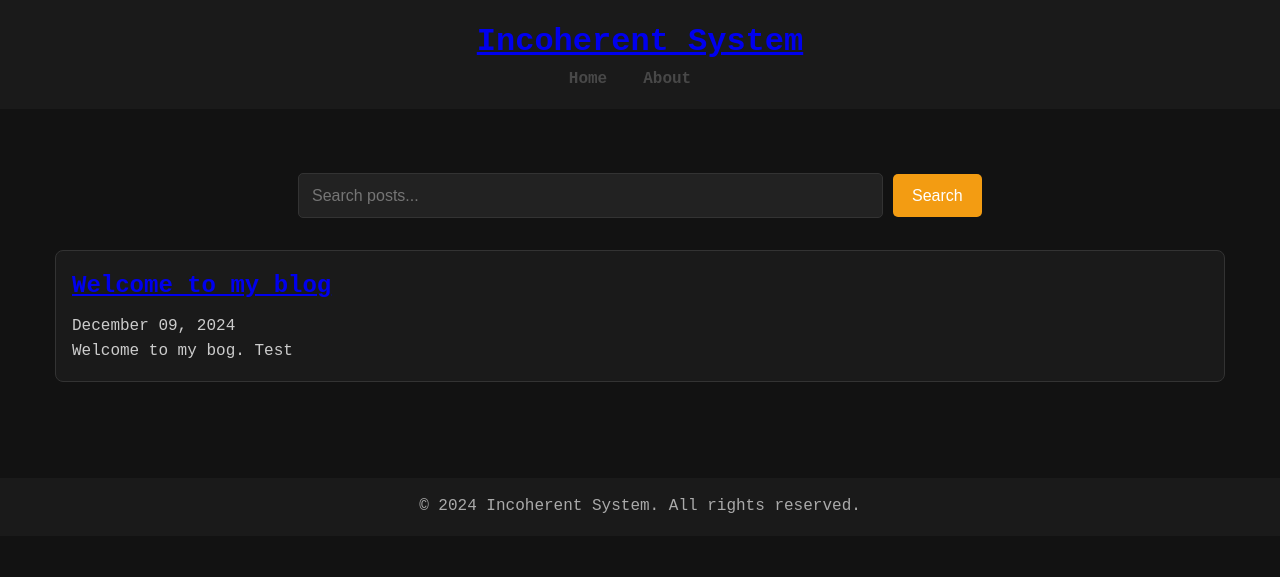
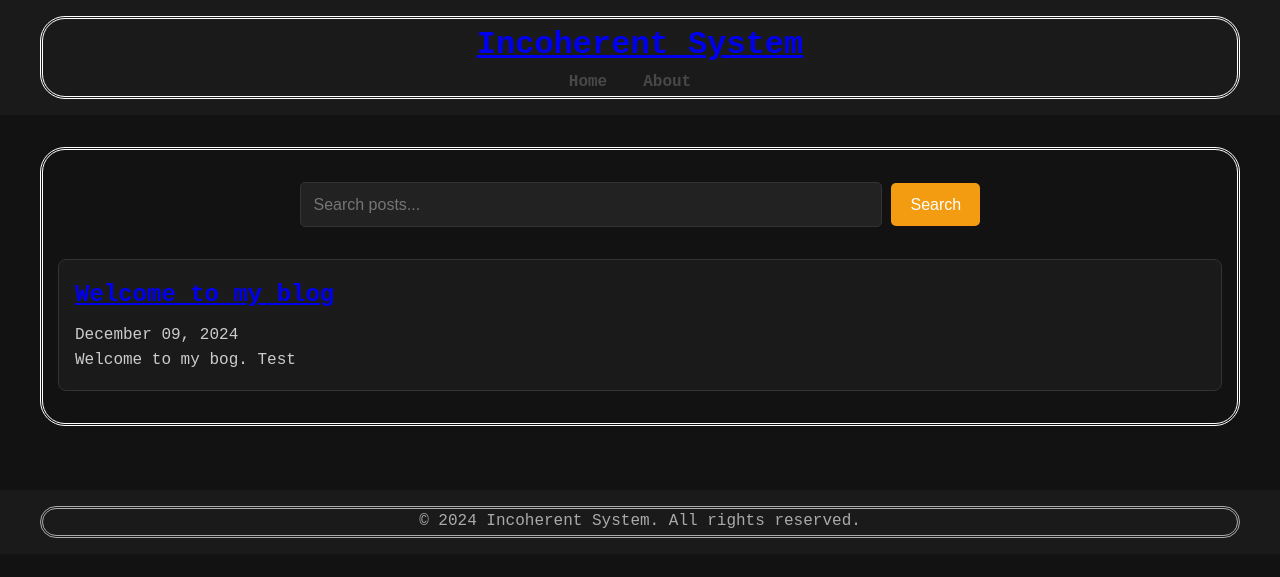
Before and after one commit to SovietOnion1608/sovietonion1608.github.io, a Jekyll site: the page built from index.html, in a window 1280 px wide. Shown: the top 577 px of the page. Built offline with Jekyll 4.4.1, drawn with Linux system fonts in a browser that asks for light colours; the list of posts is cut into pages by our own code.

Commit message:
Update styles.css

```diff
--- a/assets/styles.css
+++ b/assets/styles.css
@@ -21,6 +21,8 @@ body {
   max-width: 1200px; /* Max width of content box */
   margin: 0 auto; /* Horizontally center the content */
   padding: 0 15px; /* Add padding on left/right */
+  border-style: double;
+  border-radius: 25px;
 }
 
 /* Header styling */
```
